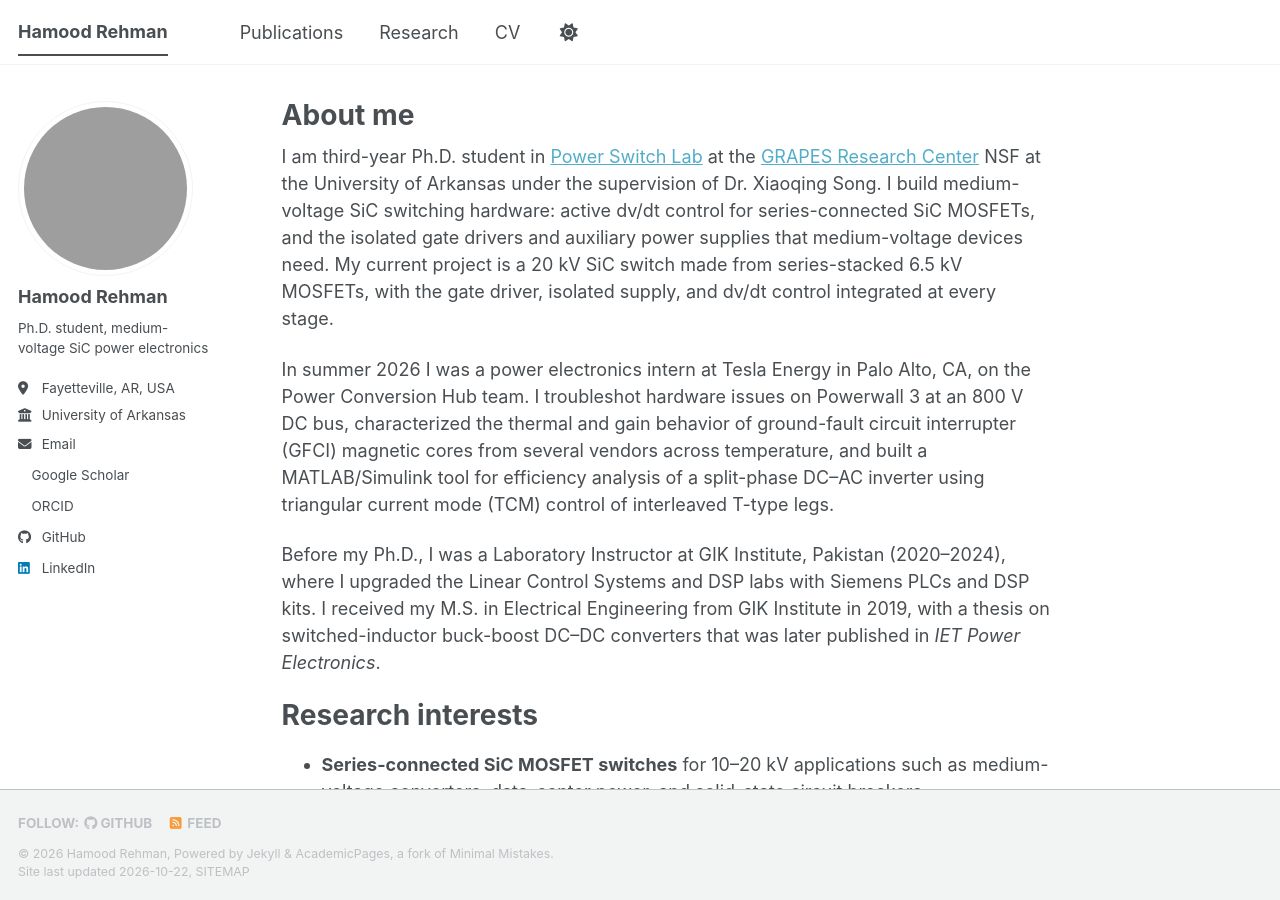
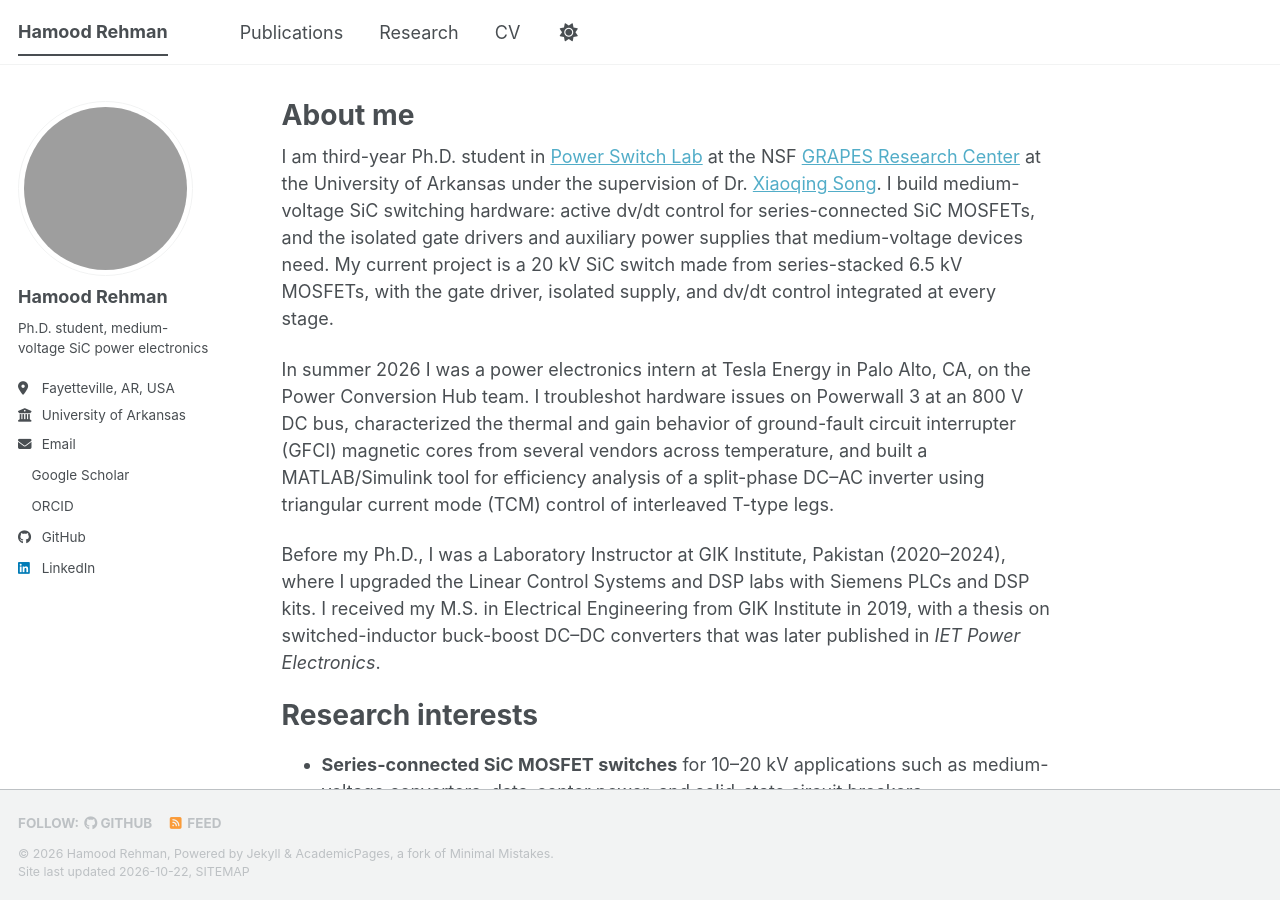
Before and after one commit to hamood-rehman/hamood-rehman.github.io, a Jekyll site: the page built from _pages/about.md, in a window 1280 px wide and 900 px high. Built offline with Jekyll 4.4.1, drawn with Linux system fonts in a browser that asks for light colours; a style sheet for code colours, icons or effects is not loaded; part of the change alters nothing that is shown; grey boxes are pictures that could not be loaded.

```diff
--- a/_pages/about.md
+++ b/_pages/about.md
@@ -7,7 +7,7 @@ redirect_from:
   - /about.html
 ---
 
-I am third-year Ph.D. student in [Power Switch Lab](https://psl.uark.edu/sample-page/) at the [GRAPES Research Center](https://grapes.uapower.group/) NSF  at the University of Arkansas under the supervision of Dr. Xiaoqing Song. I build medium-voltage SiC switching hardware: active dv/dt control for series-connected SiC MOSFETs, and the isolated gate drivers and auxiliary power supplies that medium-voltage devices need. My current project is a 20 kV SiC switch made from series-stacked 6.5 kV MOSFETs, with the gate driver, isolated supply, and dv/dt control integrated at every stage.
+I am third-year Ph.D. student in [Power Switch Lab](https://psl.uark.edu/sample-page/) at the NSF [GRAPES Research Center](https://grapes.uapower.group/)  at the University of Arkansas under the supervision of Dr. [Xiaoqing Song](https://scholar.google.com/citations?user=WZ3UPGAAAAAJ&hl=zh-CN). I build medium-voltage SiC switching hardware: active dv/dt control for series-connected SiC MOSFETs, and the isolated gate drivers and auxiliary power supplies that medium-voltage devices need. My current project is a 20 kV SiC switch made from series-stacked 6.5 kV MOSFETs, with the gate driver, isolated supply, and dv/dt control integrated at every stage.
 
 In summer 2026 I was a power electronics intern at Tesla Energy in Palo Alto, CA, on the Power Conversion Hub team. I troubleshot hardware issues on Powerwall 3 at an 800 V DC bus, characterized the thermal and gain behavior of ground-fault circuit interrupter (GFCI) magnetic cores from several vendors across temperature, and built a MATLAB/Simulink tool for efficiency analysis of a split-phase DC–AC inverter using triangular current mode (TCM) control of interleaved T-type legs.
 
```
